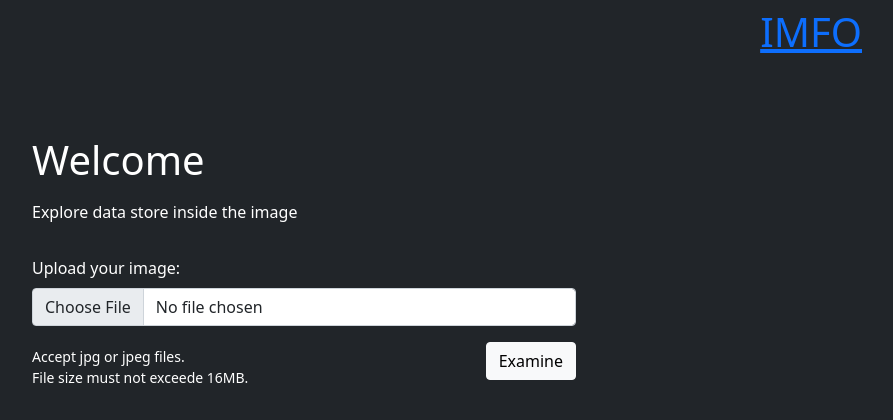
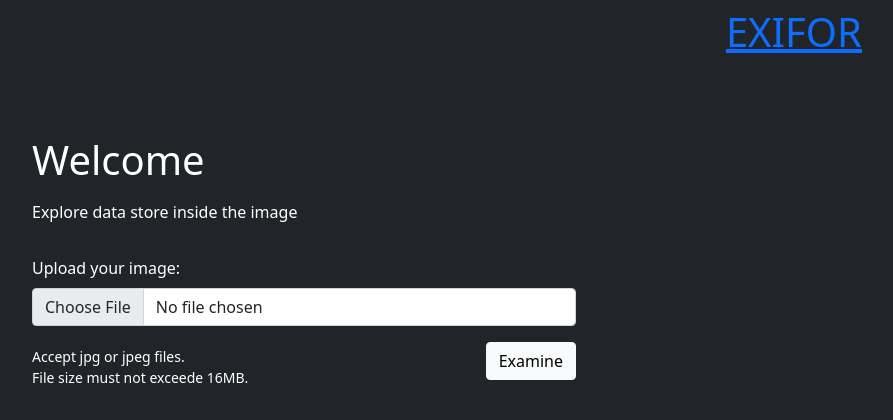
Before and after one commit to holamleung/exifor, a Flask app: page / in a window 1280 px wide. Shown: the top 420 px of the page, without its empty margins (336-1229 px from the left). Run offline with Flask 2, Linux system fonts and the light colour scheme; parts of the project's set-up code (start-up, migrations or seed data) failed here and were passed over.

Commit message:
correct title

```diff
--- a/templates/index.html
+++ b/templates/index.html
@@ -1,5 +1,5 @@
 {% extends "layout.html" %}
-{% block title %}Imfo{% endblock %}
+{% block title %}EXIFOR{% endblock %}
 {% block heading %}
     <h1>Welcome</h1>
 {% endblock %}
--- a/templates/layout.html
+++ b/templates/layout.html
@@ -19,7 +19,7 @@
     <body class="d-flex flex-column min-vh-100 bg-dark text-white">
         <main>
             <header class="container d-flex pt-2 justify-content-end">
-                <h1 class="display-6"><a href="/">IMFO</a></h1>
+                <h1 class="display-6"><a href="/">EXIFOR</a></h1>
             </header>
             <div class="col-md-6 mx-auto p-5" id="hcontent">
                 <div class="pt-3">
@@ -55,6 +55,5 @@
                 </div>
             </div>
         </footer>
-
     </body>
 </html>
```
